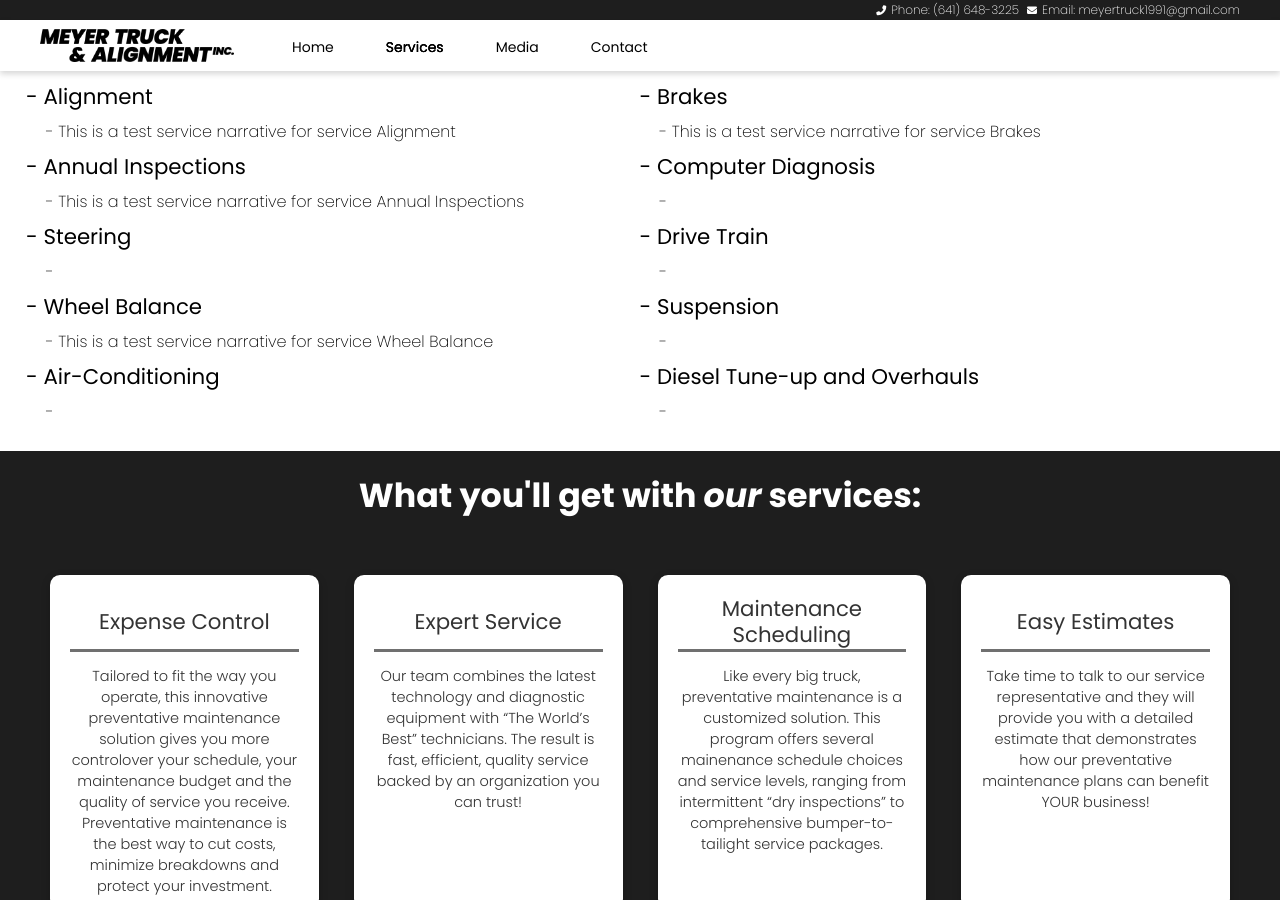
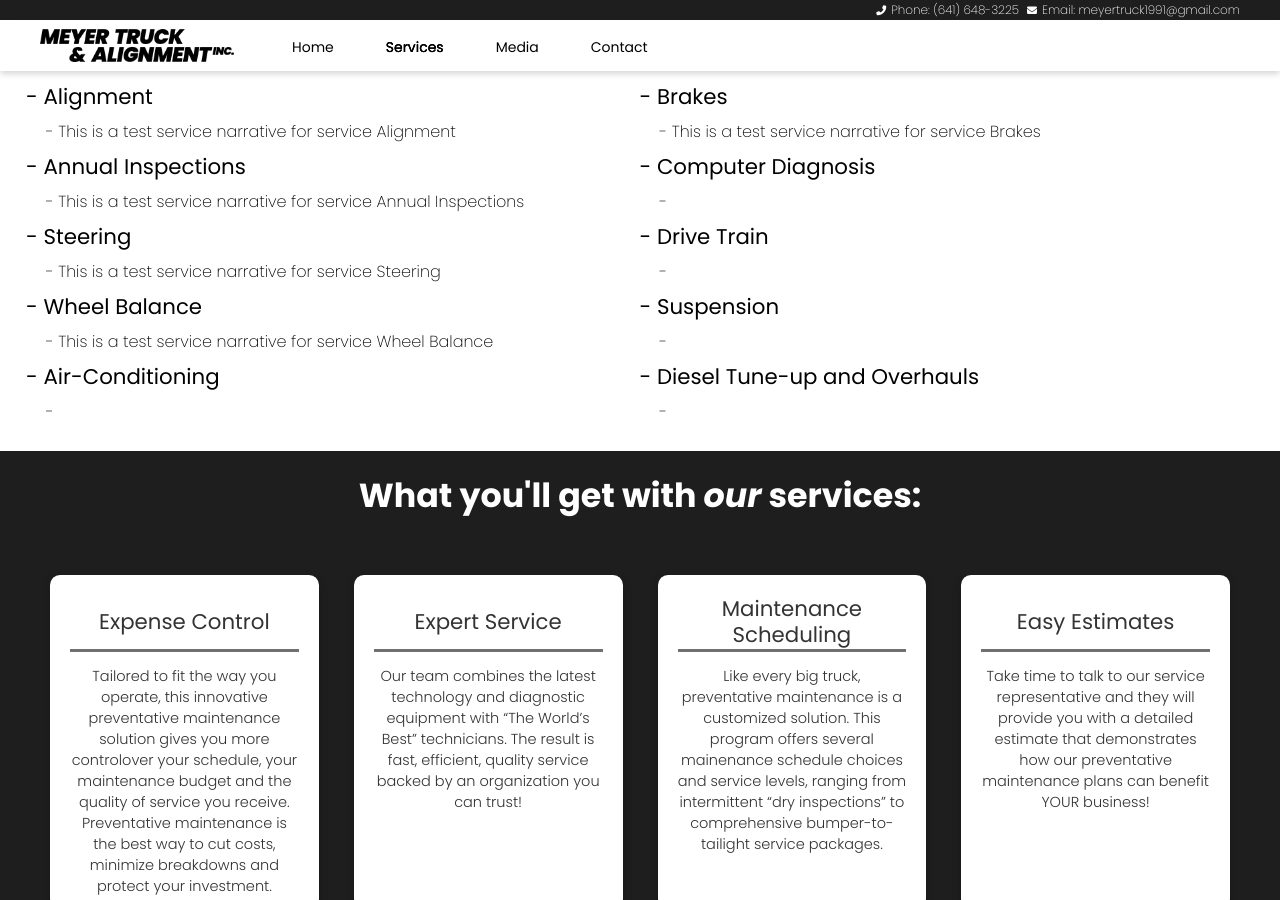
Before and after one commit to Abkes-Solutions-LLC/meyer-truck-and-alignment-website, a Jekyll site: the page built from services.html, in a window 1280 px wide and 900 px high, scrolled down 440 px. Built offline with Jekyll 4.4.1, drawn with Linux system fonts in a browser that asks for light colours; nearby versions of some CDN libraries.

Commit message:
Updated Steering

```diff
--- a/_services/steering.markdown
+++ b/_services/steering.markdown
@@ -1,4 +1,6 @@
 ---
 title: Steering
-date: 2022-03-11 17:53:00 Z
+date: 2022-03-11 11:53:00 -06:00
 ---
+
+This is a test service narrative for service Steering
```
